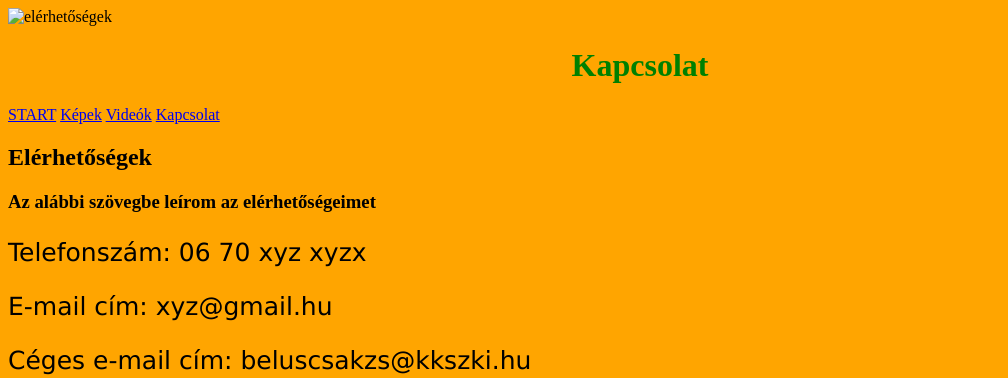
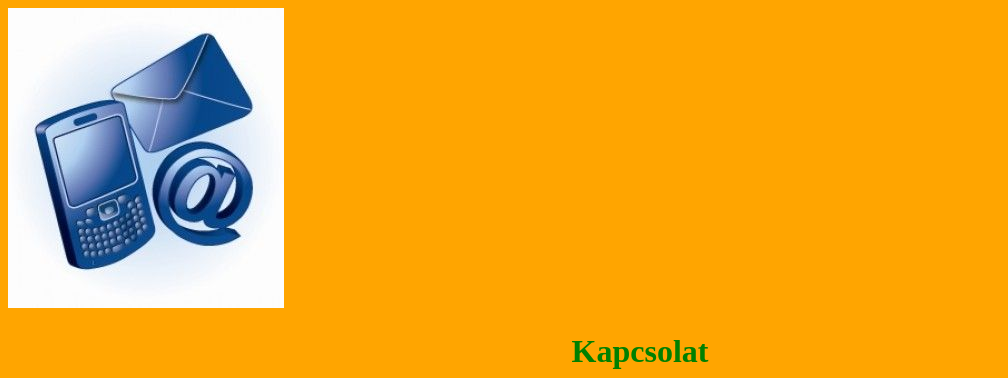
Before and after one commit to beluscsakzsolt11/NET, a plain HTML site: page kapcsolat.html in a window 1280 px wide. Shown: the top 378 px of the page, without its empty margins (0-1008 px from the left). Drawn offline with Linux system fonts and the light colour scheme.

Commit message:
Update kapcsolat.html

```diff
--- a/kapcsolat.html
+++ b/kapcsolat.html
@@ -12,7 +12,7 @@
     </head>
     <body>
         <header id="fejlec">
-            <img src="kapcsolat.jpg" alt="elérhetőségek">
+            <img src="img/kapcsolat.jpg" alt="elérhetőségek">
             <h1 id="szlogen">
                 Kapcsolat
             </h1>
```
